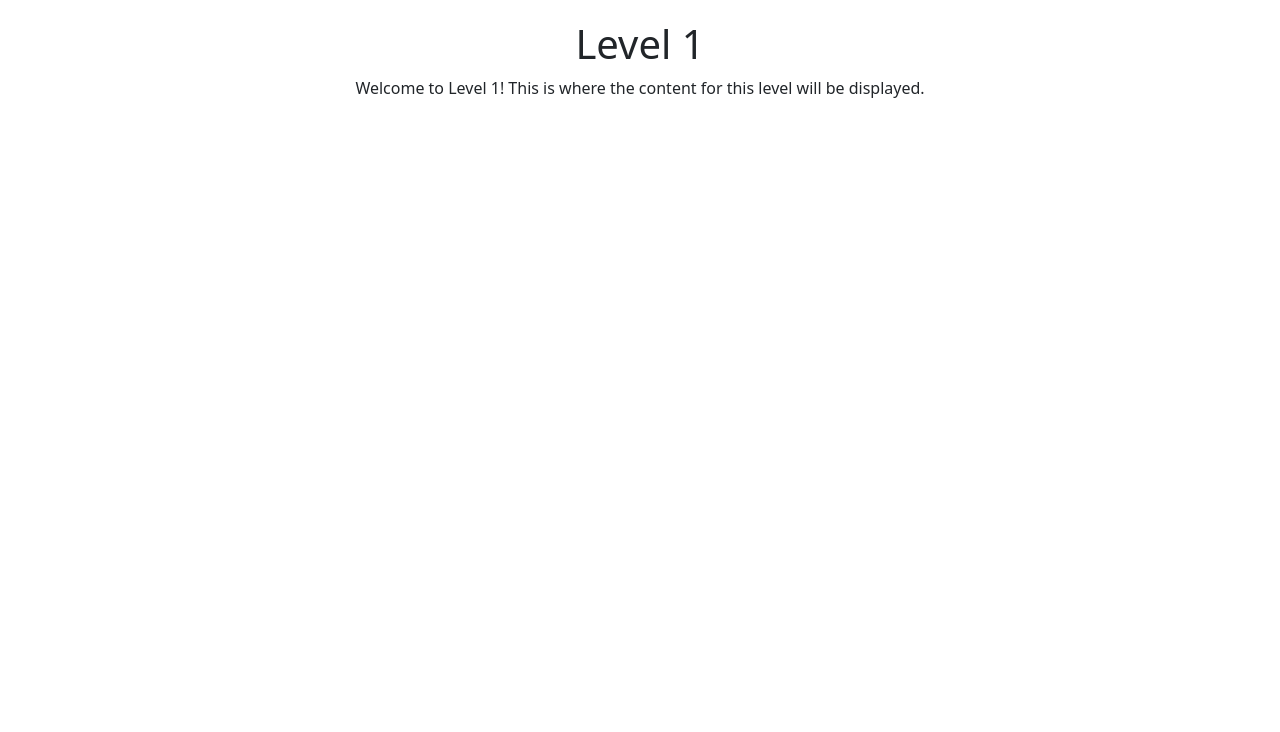
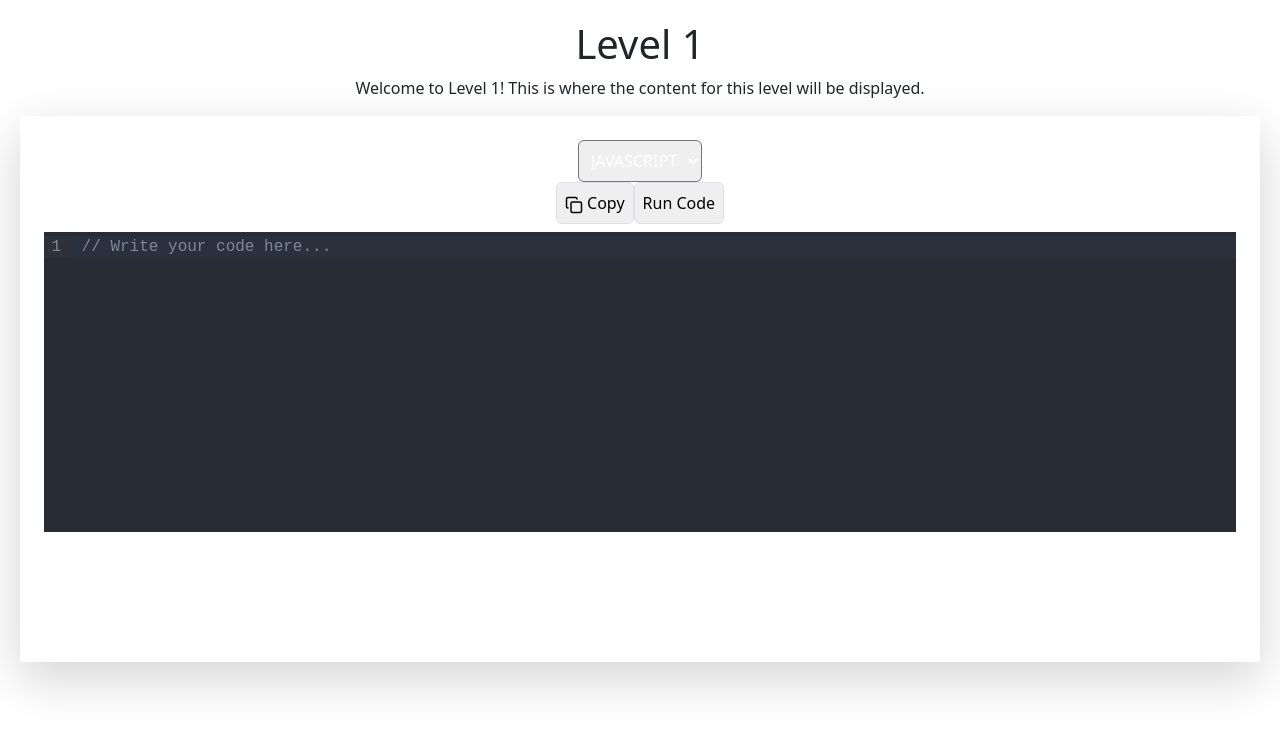
Before and after one commit to mikeyy2/ai-coding-tutor, a React (Vite) app: page /level/1 in a window 1280 px wide. Shown: the top 732 px of the page. Built offline with nearby package versions, Linux system fonts and the light colour scheme.

Commit message:
Add code snippet block

```diff
--- a/src/App.tsx
+++ b/src/App.tsx
@@ -1,14 +1,14 @@
 import React from "react";
 import { BrowserRouter as Router, Routes, Route } from "react-router-dom";
 import Home from "./Pages/Home";
-import Level from "./Pages/Level";
+import LevelPage from "./Pages/LevelPage";
 
 const App = () => {
   return (
     <Router>
       <Routes>
         <Route path="/" element={<Home />} />
-        <Route path="/level/:levelId" element={<Level />} />
+        <Route path="/level/:levelId" element={<LevelPage />} />
       </Routes>
     </Router>
   );
--- a/src/Pages/Level.tsx
+++ b/src/Pages/LevelPage.tsx
@@ -1,7 +1,9 @@
+import { Code } from "lucide-react";
 import React from "react";
 import { useParams } from "react-router-dom";
+import CodeEditor from "../components/CodeEditor";
 
-const Level: React.FC = () => {
+const LevelPage: React.FC = () => {
   const { levelId } = useParams();
 
   return (
@@ -11,8 +13,11 @@ const Level: React.FC = () => {
         Welcome to Level {levelId}! This is where the content for this level
         will be displayed.
       </p>
+      <div>
+        <CodeEditor />
+      </div>
     </div>
   );
 };
 
-export default Level;
+export default LevelPage;
--- /dev/null
+++ b/src/components/CodeEditor.tsx
@@ -0,0 +1,130 @@
+import React, { useState } from "react";
+import CodeMirror from "@uiw/react-codemirror";
+import { javascript } from "@codemirror/lang-javascript";
+import { python } from "@codemirror/lang-python";
+import { css } from "@codemirror/lang-css";
+import { java } from "@codemirror/lang-java";
+import { html } from "@codemirror/lang-html";
+// import dracula from "@uiw/codemirror-themes/dracula";
+import { Copy } from "lucide-react";
+import { LanguageSupport } from "@codemirror/language";
+
+// Define available language extensions with explicit typing
+const languageExtensions: Record<string, () => LanguageSupport> = {
+  javascript,
+  python,
+  css,
+  java,
+  html,
+};
+
+const CodeEditor: React.FC = () => {
+  const [code, setCode] = useState<string>("// Write your code here...");
+  const [language, setLanguage] =
+    useState<keyof typeof languageExtensions>("javascript");
+  const [output, setOutput] = useState<string>("");
+
+  const handleCopy = () => {
+    navigator.clipboard.writeText(code);
+  };
+
+  const handleRunCode = () => {
+    if (language === "javascript") {
+      try {
+        let logs: string[] = [];
+        const originalConsoleLog = console.log;
+
+        // Override console.log to capture logs in our array
+        console.log = (...args: any[]) => {
+          logs.push(args.join(" "));
+          originalConsoleLog(...args);
+        };
+
+        // Execute the code
+        const result = eval(code);
+
+        // Restore the original console.log
+        console.log = originalConsoleLog;
+
+        // Prepare the output string from logs and result
+        let outputStr = logs.join("\n");
+        if (result !== undefined) {
+          outputStr += (outputStr ? "\n" : "") + result;
+        }
+        if (!outputStr) {
+          outputStr = "Execution finished with no output.";
+        }
+        setOutput(outputStr);
+      } catch (error: any) {
+        setOutput(error.message);
+      }
+    } else {
+      setOutput(`Execution not supported for language: ${language}`);
+    }
+  };
+
+  return (
+    <div className="p-4 rounded-xl shadow-lg bg-gray-900 text-white w-full max-w-2xl mx-auto">
+      {/* Language Selector and Buttons */}
+      <div className="flex justify-between items-center mb-2">
+        <select
+          value={language}
+          onChange={(e) =>
+            setLanguage(e.target.value as keyof typeof languageExtensions)
+          }
+          className="p-2 bg-gray-800 text-white rounded"
+        >
+          {Object.keys(languageExtensions).map((lang) => (
+            <option key={lang} value={lang}>
+              {lang.toUpperCase()}
+            </option>
+          ))}
+        </select>
+        <div className="flex gap-2">
+          <button
+            onClick={handleCopy}
+            className="flex items-center p-2 border rounded bg-gray-700 hover:bg-gray-600"
+          >
+            <Copy size={18} className="mr-1" /> Copy
+          </button>
+          <button
+            onClick={handleRunCode}
+            className="flex items-center p-2 border rounded bg-green-700 hover:bg-green-600"
+          >
+            Run Code
+          </button>
+        </div>
+      </div>
+
+      {/* CodeMirror Editor wrapped in a container for left alignment */}
+      <div className="text-left">
+        <CodeMirror
+          value={code}
+          height="300px"
+          extensions={[languageExtensions[language]()]}
+          onChange={(value: string) => setCode(value)}
+          theme={"dark"}
+        />
+      </div>
+
+      {/* Inline style to force left alignment for CodeMirror's content */}
+      <style>
+        {`
+          .cm-scroller {
+            text-align: left !important;
+          }
+        `}
+      </style>
+
+      {/* Output Terminal */}
+      <div className="mt-4">
+        <h3 className="mb-2 text-lg font-semibold">Output:</h3>
+        <div className="bg-gray-800 p-2 rounded text-green-400 font-mono h-40 overflow-auto">
+          {output || "No output"}
+        </div>
+      </div>
+    </div>
+  );
+};
+
+export default CodeEditor;
--- a/src/components/Feed.tsx
+++ b/src/components/Feed.tsx
@@ -4,7 +4,7 @@ import { useNavigate } from "react-router-dom";
 export default function Feed() {
   const navigate = useNavigate();
 
-  const handleLevelClick = (levelId: number) => {
+  const handleLevelPageClick = (levelId: number) => {
     navigate(`/level/${levelId}`);
   };
 
@@ -37,9 +37,9 @@ export default function Feed() {
         <div
           key={index}
           style={styles.box}
-          onClick={() => handleLevelClick(index + 1)}
+          onClick={() => handleLevelPageClick(index + 1)}
         >
-          Level {index + 1}
+          LevelPage {index + 1}
           <br />
           {descriptions[index % 4]}
         </div>
```
Also changed, not shown: package.json (+9 -0 lines), 1 other file (tests, documents, lock files or other folders).
